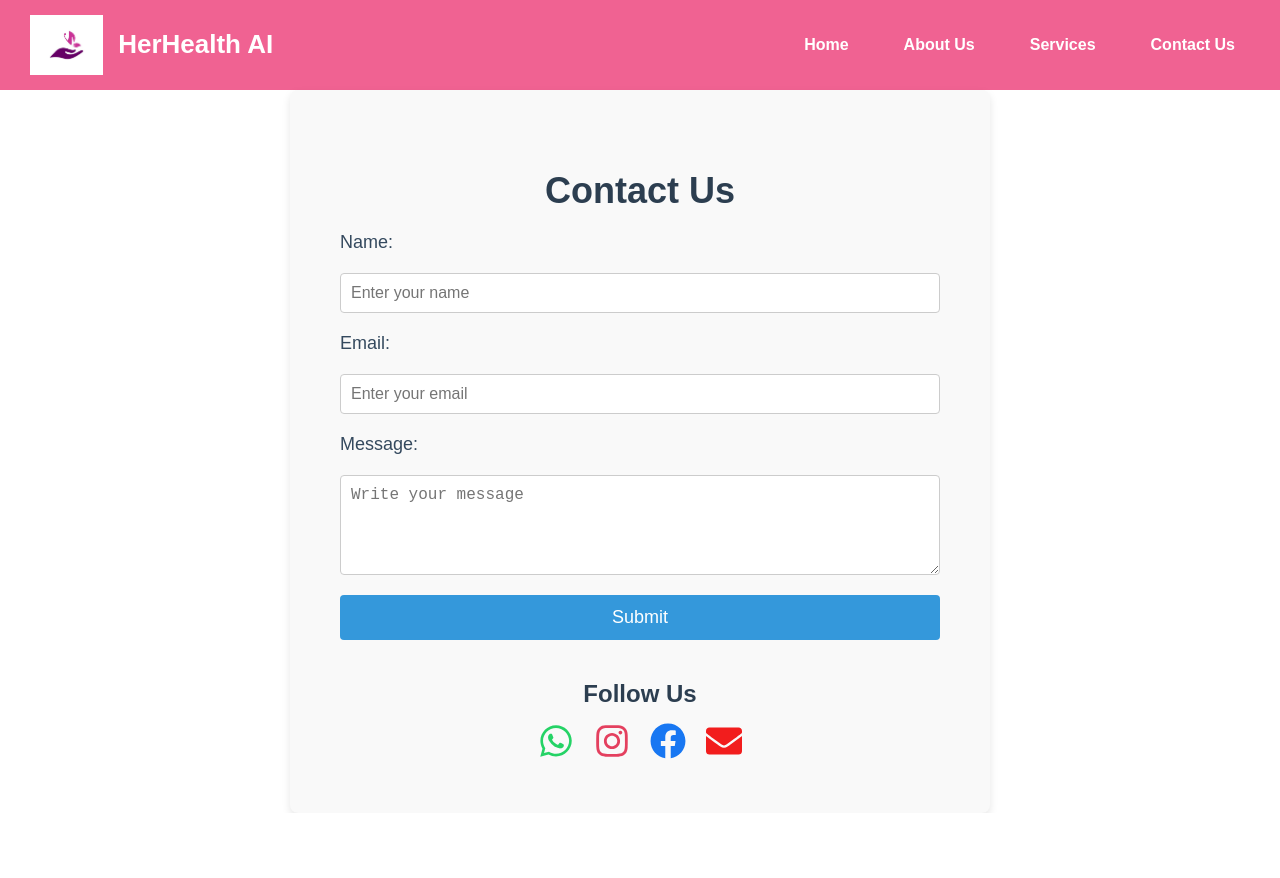
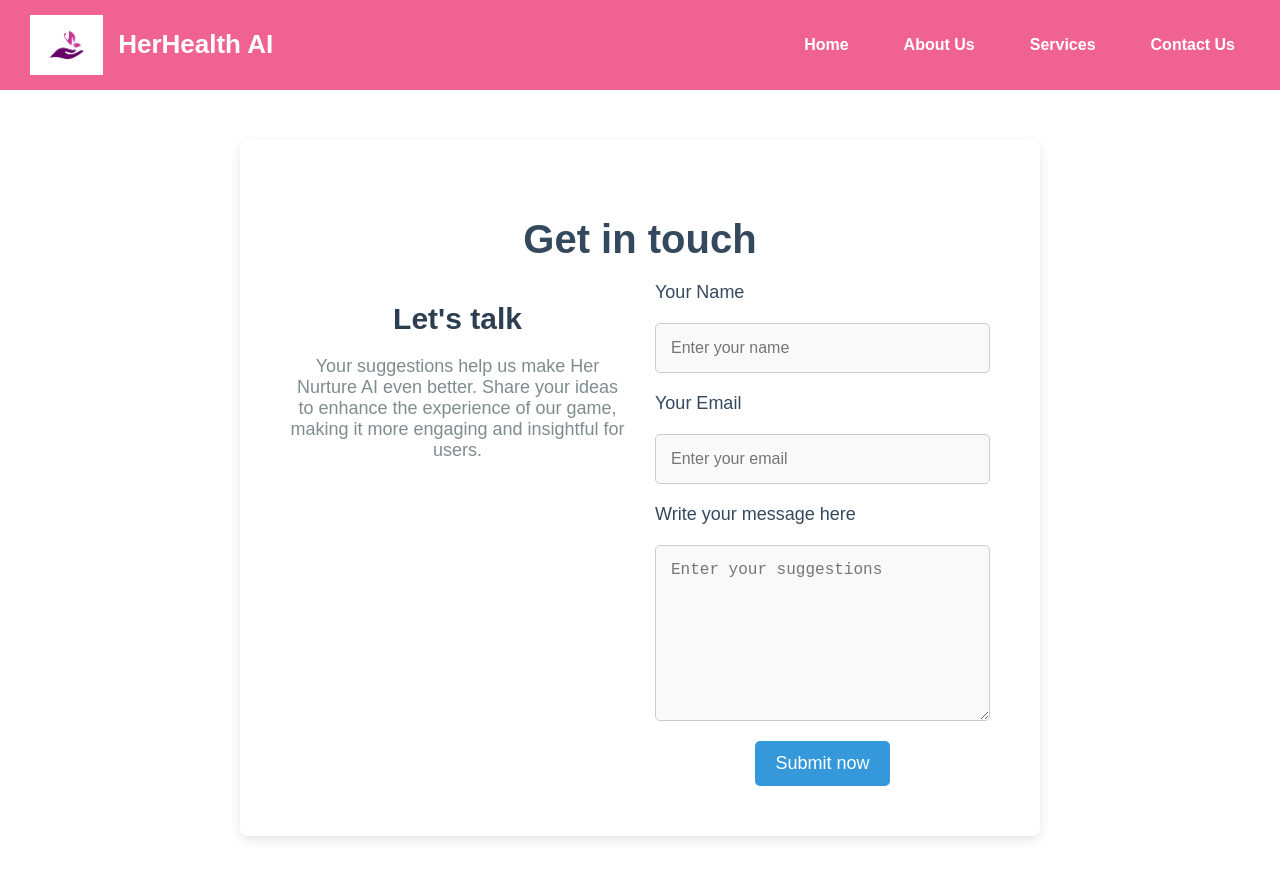
Before and after one commit to nikkiii2807/HerNurture_NAA, a React (Create React App) app: page /contact in a window 1280 px wide. Shown: the top 878 px of the page. Before the commit the page ends 813 px from the top, so only its background shows below. Built offline with nearby package versions, Linux system fonts and the light colour scheme.

Commit message:
changes in contact

```diff
--- a/package.json
+++ b/package.json
@@ -3,6 +3,7 @@
   "version": "0.1.0",
   "private": true,
   "dependencies": {
+    "axios": "^1.7.9",
     "cra-template": "1.2.0",
     "emailjs-com": "^3.2.0",
     "react": "^19.0.0",
--- a/src/components/Contact.css
+++ b/src/components/Contact.css
@@ -1,64 +1,100 @@
 .contact {
     padding: 50px;
-    background-color: #f9f9f9;
+    background-color: #ffffff;
     border-radius: 8px;
-    box-shadow: 0 4px 8px rgba(0, 0, 0, 0.1);
+    box-shadow: 0 4px 12px rgba(0, 0, 0, 0.1);
     font-family: 'Arial', sans-serif;
     text-align: center;
-    max-width: 600px;
-    margin: 0 auto;
+    max-width: 700px;
+    margin: 50px auto;
+    transition: transform 0.2s ease-in-out;
   }
 
-  .contact h2 {
-    font-size: 36px;
-    color: #2c3e50;
+  .contact:hover {
+    transform: translateY(-5px);
+  }
+
+  .contact h1 {
+    font-size: 40px;
+    color: #34495e;
     margin-bottom: 20px;
   }
 
-  .contact-form {
+  .contact p {
+    font-size: 18px;
+    color: #7f8c8d;
+    margin-bottom: 30px;
+  }
+
+  .contact-section {
+    display: flex;
+    flex-direction: row;
+    justify-content: space-between;
+    gap: 30px;
+  }
+
+  .contact-left {
+    flex: 1;
+  }
+
+  .contact-left h1 {
+    font-size: 30px;
+    color: #2c3e50;
+  }
+
+  .contact-left p {
+    font-size: 18px;
+    color: #7f8c8d;
+  }
+
+  .contact-right {
+    flex: 1;
     display: flex;
     flex-direction: column;
     gap: 20px;
   }
 
-  .contact-form label {
+  .contact-right label {
     font-size: 18px;
     color: #34495e;
     text-align: left;
   }
 
-  .contact-form input,
-  .contact-form textarea {
-    padding: 10px;
+  .contact-right input,
+  .contact-right textarea {
+    padding: 15px;
     font-size: 16px;
     border: 1px solid #ccc;
-    border-radius: 4px;
+    border-radius: 5px;
     width: 100%;
     box-sizing: border-box;
+    background-color: #f9f9f9;
   }
 
-  .contact-form textarea {
-    resize: vertical;
-    height: 100px;
+  .contact-right input:focus,
+  .contact-right textarea:focus {
+    border-color: #3498db;
+    outline: none;
   }
 
-  .contact-form button {
+  .contact-right button {
     background-color: #3498db;
     color: white;
-    padding: 12px;
+    padding: 12px 20px;
     font-size: 18px;
     border: none;
-    border-radius: 4px;
+    border-radius: 5px;
     cursor: pointer;
     transition: background-color 0.3s ease, transform 0.2s ease;
+    align-self: center;
   }
 
-  .contact-form button:hover {
+  .contact-right button:hover {
     background-color: #2980b9;
     transform: translateY(-2px);
   }
 
-  .contact-form button:active {
+  .contact-right button:active {
     transform: translateY(2px);
   }
 
@@ -75,19 +111,42 @@
   .icons {
     display: flex;
     justify-content: center;
-    gap: 20px;
+    gap: 25px;
   }
 
   .icon {
-    font-size: 36px;
+    font-size: 40px;
     transition: transform 0.2s, color 0.3s;
+    cursor: pointer;
   }
 
   .icon:hover {
     transform: scale(1.2);
   }
 
-  .whatsapp { color: #25d366; }
-  .instagram { color: #e4405f; }
-  .facebook { color: #1877f2; }
-  .gmail{ color: #f21d1d; }
+  .whatsapp {
+    color: #25d366;
+  }
+
+  .instagram {
+    color: #e4405f;
+  }
+
+  .facebook {
+    color: #1877f2;
+  }
+
+  .gmail {
+    color: #db4437;
+  }
+
+  @media screen and (max-width: 768px) {
+    .contact-section {
+      flex-direction: column;
+    }
+
+    .contact-left,
+    .contact-right {
+      width: 100%;
+    }
+  }
--- a/src/components/Contact.js
+++ b/src/components/Contact.js
@@ -1,100 +1,54 @@
-import React, { useState } from "react";
-import emailjs from "emailjs-com"; // Import EmailJS
-import { FaWhatsapp, FaInstagram, FaFacebook, FaEnvelope } from "react-icons/fa"; // Importing icons
+import React from "react";
+
 import "./Contact.css"; // Import custom CSS
 
-function Contact() {
-  const [formData, setFormData] = useState({
-    name: "",
-    email: "",
-    message: "",
-  });
+const Contact = () => {
 
-  const handleChange = (e) => {
-    setFormData({
-      ...formData,
-      [e.target.name]: e.target.value,
-    });
-  };
+  const onSubmit = async (event) => {
+    event.preventDefault();
+    const formData = new FormData(event.target);
 
-  const handleSubmit = (e) => {
-    e.preventDefault();
+    // enter your own web3 forms access key below
+    formData.append("access_key", "4f41f715-4574-4364-be74-321a7a39b1a7");
 
-    // Send the form data using EmailJS
-    emailjs
-      .sendForm("service_1r020ru", "template_4kfd6w9", e.target, "s3npNXP8HosiLgTq8")
-      .then(
-        (result) => {
-          alert("Message Sent Successfully!");
-          console.log(result.text);
-        },
-        (error) => {
-          alert("Message Sending Failed!");
-          console.log(error.text);
-        }
-      );
+    const object = Object.fromEntries(formData);
+    const json = JSON.stringify(object);
+
+    const res = await fetch("https://api.web3forms.com/submit", {
+      method: "POST",
+      headers: {
+        "Content-Type": "application/json",
+        Accept: "application/json"
+      },
+      body: json
+    }).then((res) => res.json());
+
+    alert(res.message);
   };
 
   return (
-    <div className="contact">
-      <h2>Contact Us</h2>
-      <form className="contact-form" onSubmit={handleSubmit}>
-        <label>Name:</label>
-        <input
-          type="text"
-          name="name"
-          placeholder="Enter your name"
-          value={formData.name}
-          onChange={handleChange}
-        />
+    <div id="contact" className="contact">
+      <div className="title-box">
+        <h1>Get in touch</h1>
+      </div>
+      <div className="contact-section">
+        <div className="contact-left">
+          <h1>Let's talk</h1>
+          <p>Your suggestions help us make Her Nurture AI even better. Share your ideas to enhance the experience of our game, making it more engaging and insightful for users.</p>
 
-        <label>Email:</label>
-        <input
-          type="email"
-          name="email"
-          placeholder="Enter your email"
-          value={formData.email}
-          onChange={handleChange}
-        />
-
-        <label>Message:</label>
-        <textarea
-          name="message"
-          placeholder="Write your message"
-          value={formData.message}
-          onChange={handleChange}
-        ></textarea>
-
-        <button type="submit">Submit</button>
-      </form>
-
-      <div className="social-media">
-        <h3>Follow Us</h3>
-        <div className="icons">
-          <a href="https://wa.me" target="_blank" rel="noopener noreferrer">
-            <FaWhatsapp className="icon whatsapp" />
-          </a>
-          <a
-            href="https://www.instagram.com"
-            target="_blank"
-            rel="noopener noreferrer"
-          >
-            <FaInstagram className="icon instagram" />
-          </a>
-          <a
-            href="https://www.facebook.com"
-            target="_blank"
-            rel="noopener noreferrer"
-          >
-            <FaFacebook className="icon facebook" />
-          </a>
-          <a href="mailto:hernurtureai7@gmail.com" target="_blank" rel="noopener noreferrer">
-            <FaEnvelope className="icon gmail" />
-          </a>
         </div>
+        <form onSubmit={onSubmit} className="contact-right">
+          <label htmlFor="">Your Name</label>
+          <input type="text" placeholder="Enter your name" name="name" />
+          <label htmlFor="">Your Email</label>
+          <input type="email" placeholder="Enter your email" name="email" />
+          <label htmlFor="">Write your message here</label>
+          <textarea name="message" rows="8" placeholder="Enter your suggestions"></textarea>
+          <button type="submit" className="contact-submit">Submit now</button>
+        </form>
       </div>
     </div>
   );
-}
+};
 
 export default Contact;
```
Also changed, not shown: 1 other file (tests, documents, lock files or other folders).
